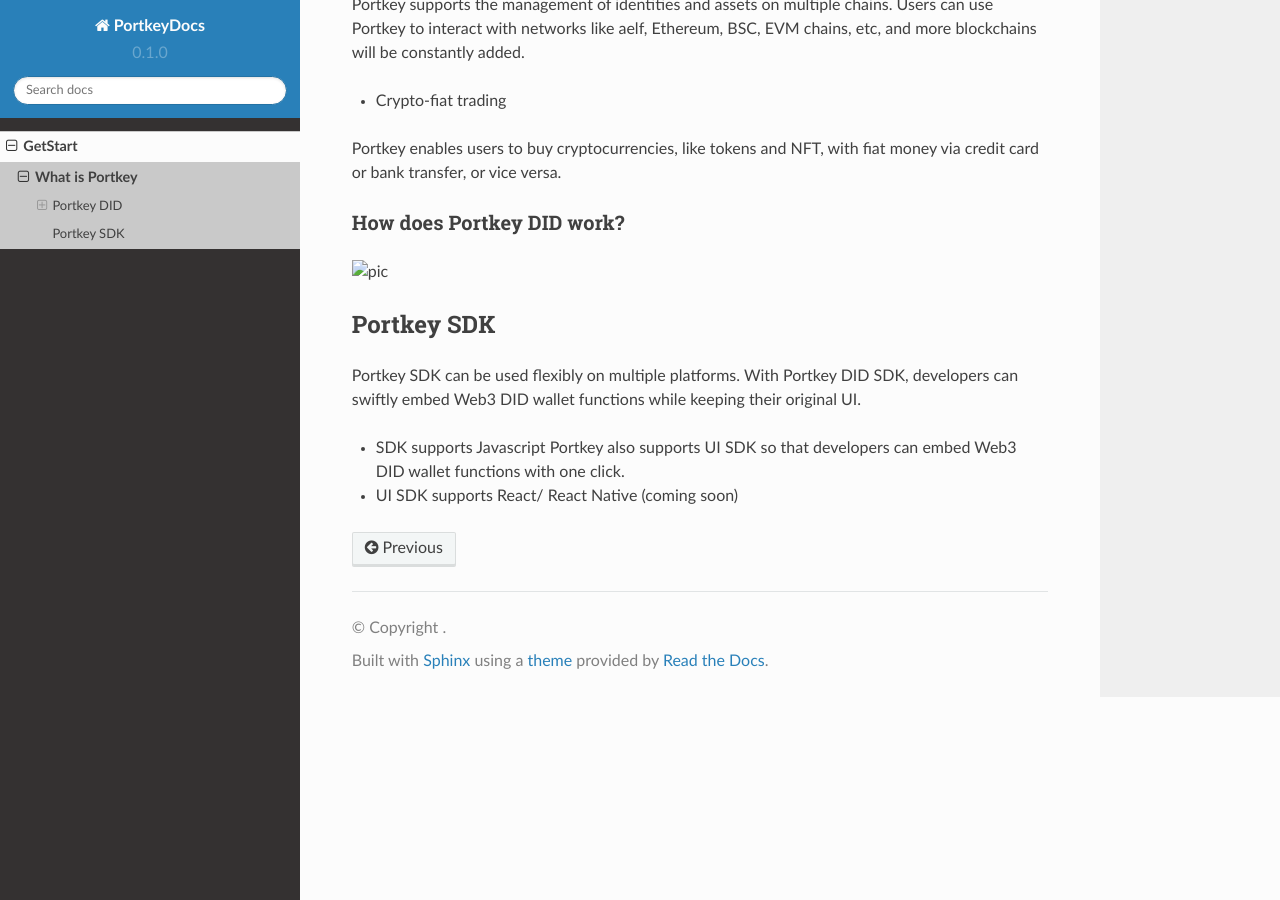
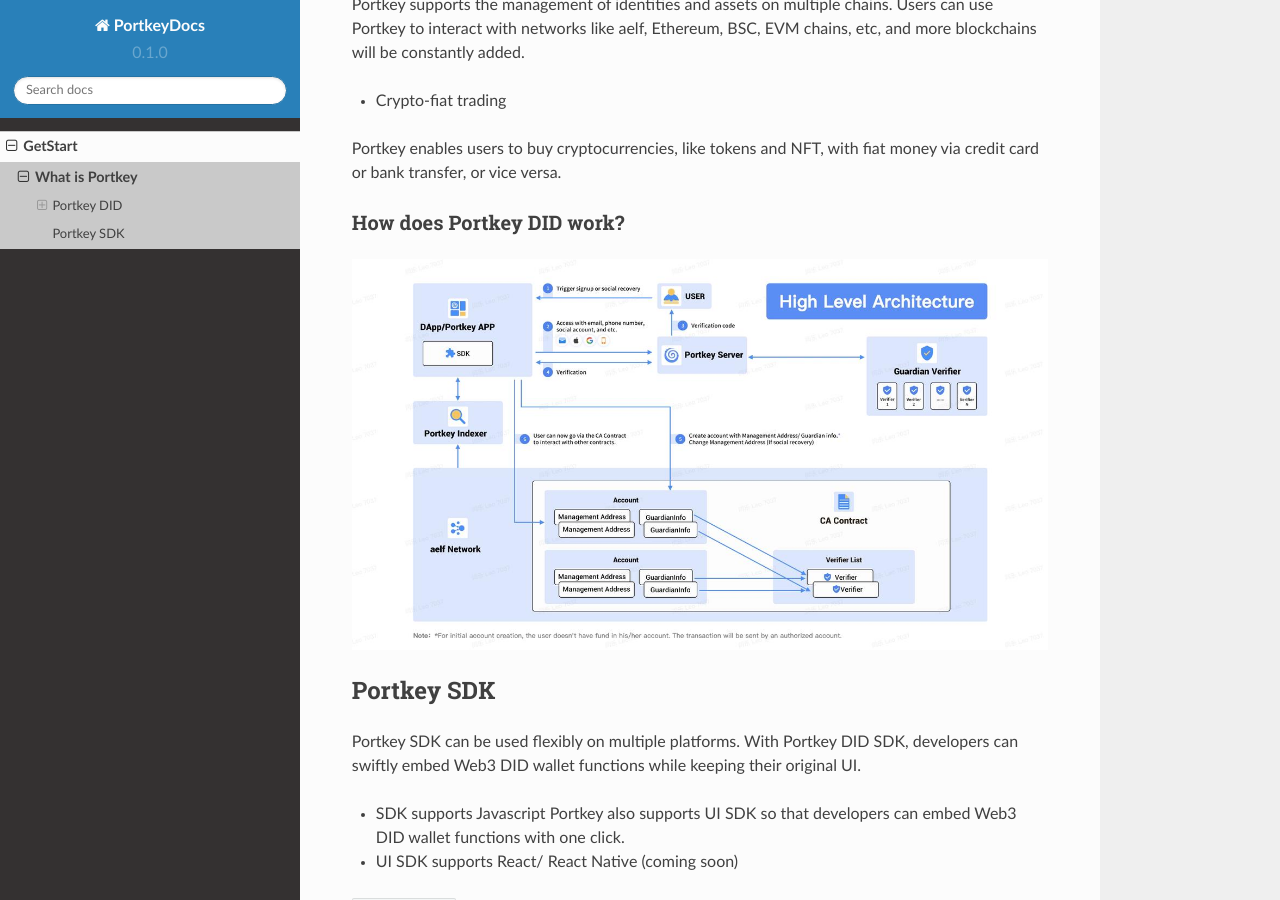
Before and after one commit to Portkey-Wallet/PortkeyDocs, a Sphinx documentation site: the page built from docs/source/GetStart/Introduction.md, in a window 1280 px wide and 900 px high, scrolled down 1667 px. Built offline with Sphinx 7.4.7 and the Read the Docs theme 2.0.0, drawn with Linux system fonts in a browser that asks for light colours.

Commit message:
Update Introduction.md

```diff
--- a/docs/source/GetStart/Introduction.md
+++ b/docs/source/GetStart/Introduction.md
@@ -36,7 +36,7 @@
 
 ### How does Portkey DID work?
 
-![pic](../docs/source/Introduction/pic.png)
+![pic](pic.png)
 
 
 ## Portkey SDK
```
